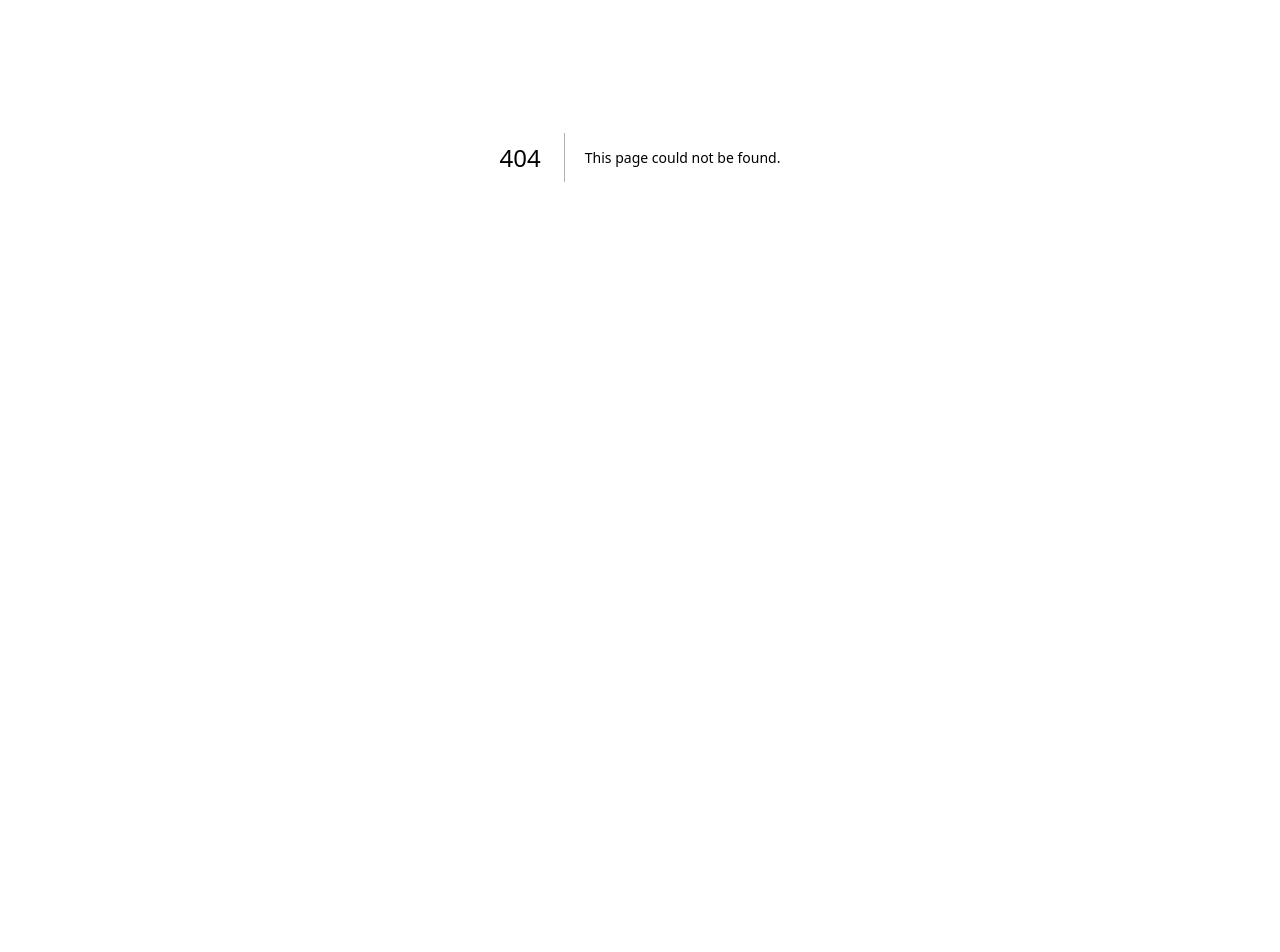
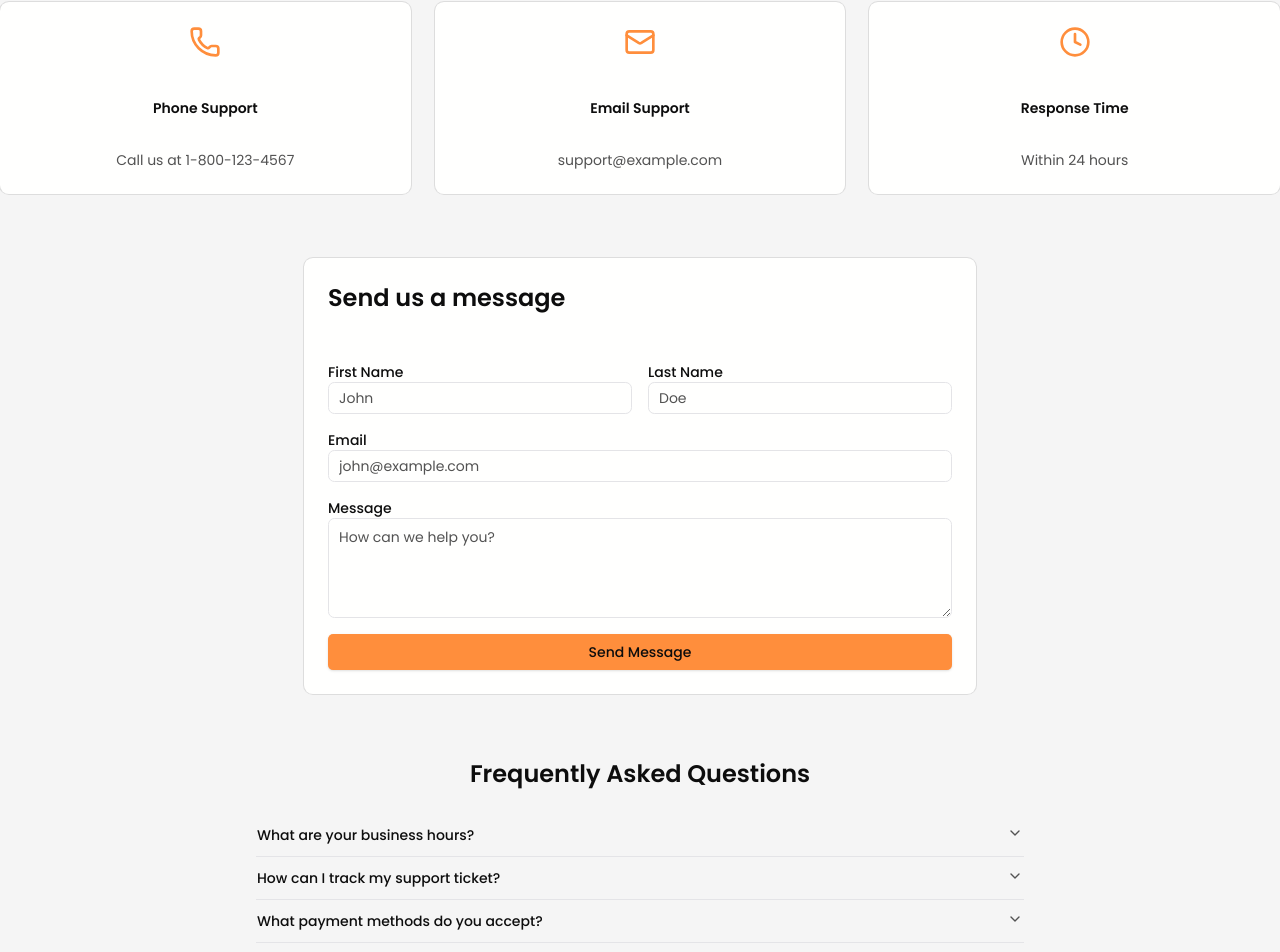
Before and after one commit to devkotarojan/aafnoinkv_main_project, a Next.js app: page /contact in a window 1280 px wide. Before the commit this address had no page. Shown: the part 243-1195 px from the top of the page. Before the commit the page ends 800 px from the top, so only its background shows below. Built offline with nearby package versions, Linux system fonts and the light colour scheme.

Commit message:
made the contact page

```diff
--- /dev/null
+++ b/src/app/(app)/contact/page.tsx
@@ -0,0 +1,158 @@
+"use client";
+
+import {
+  Clock,
+  Mail,
+  MessageSquare,
+  Phone,
+  type LucideIcon,
+} from "lucide-react";
+
+import { Button } from "@/components/ui/button";
+import { Card } from "@/components/ui/card";
+import { Input } from "@/components/ui/input";
+import { Textarea } from "@/components/ui/textarea";
+import {
+  Accordion,
+  AccordionContent,
+  AccordionItem,
+  AccordionTrigger,
+} from "@/components/ui/accordion";
+
+interface SupportOption {
+  icon: LucideIcon;
+  title: string;
+  description: string;
+}
+
+// Support options
+const supportOptions: SupportOption[] = [
+  {
+    icon: Phone,
+    title: "Phone Support",
+    description: "Call us at 1-800-123-4567",
+  },
+  {
+    icon: Mail,
+    title: "Email Support",
+    description: "support@example.com",
+  },
+  {
+    icon: Clock,
+    title: "Response Time",
+    description: "Within 24 hours",
+  },
+];
+
+// Frequently asked questions
+const faqs = [
+  {
+    question: "What are your business hours?",
+    answer:
+      "Our customer service team is available Monday through Friday, 9:00 AM to 6:00 PM EST. For urgent matters, we offer 24/7 emergency support.",
+  },
+  {
+    question: "How can I track my support ticket?",
+    answer:
+      "You can track your support ticket by logging into your account and visiting the 'Support Tickets' section. You'll receive email notifications for any updates.",
+  },
+  {
+    question: "What payment methods do you accept?",
+    answer:
+      "We accept all major credit cards (Visa, MasterCard, American Express), PayPal, and bank transfers for enterprise customers.",
+  },
+  {
+    question: "How long does it take to resolve issues?",
+    answer:
+      "Response times vary based on issue complexity. We aim to respond to all inquiries within 24 hours and resolve critical issues within 48 hours.",
+  },
+];
+
+export default function CustomerService() {
+  return (
+    <section className="py-16 justify-items-center">
+      <div className="container">
+        {/* Page heading */}
+        <div className="mx-auto max-w-4xl text-center">
+          <h1 className="mb-4 text-4xl font-bold tracking-tight">
+            How can we help you?
+          </h1>
+          <p className="mb-8 text-lg text-muted-foreground">
+            Our dedicated support team is here to assist you with any questions
+            or concerns you may have.
+          </p>
+        </div>
+
+        {/* Support Options */}
+        <div className="mb-16 grid gap-6 sm:grid-cols-2 lg:grid-cols-3">
+          {supportOptions.map((option) => (
+            <Card
+              key={option.title}
+              className="flex flex-col items-center p-6 text-center"
+            >
+              <option.icon className="mb-4 size-8 text-primary" />
+              <h3 className="mb-2 font-semibold">{option.title}</h3>
+              <p className="text-sm text-muted-foreground">
+                {option.description}
+              </p>
+            </Card>
+          ))}
+        </div>
+
+        {/* Contact Form */}
+        <div className="mx-auto mb-16 max-w-2xl">
+          <Card className="p-6">
+            <h2 className="mb-6 text-2xl font-semibold">
+              Send us a message
+            </h2>
+
+            <form className="space-y-4">
+              <div className="grid gap-4 sm:grid-cols-2">
+                <div className="space-y-2">
+                  <label className="text-sm font-medium">First Name</label>
+                  <Input placeholder="John" />
+                </div>
+
+                <div className="space-y-2">
+                  <label className="text-sm font-medium">Last Name</label>
+                  <Input placeholder="Doe" />
+                </div>
+              </div>
+
+              <div className="space-y-2">
+                <label className="text-sm font-medium">Email</label>
+                <Input type="email" placeholder="john@example.com" />
+              </div>
+
+              <div className="space-y-2">
+                <label className="text-sm font-medium">Message</label>
+                <Textarea
+                  placeholder="How can we help you?"
+                  className="min-h-[100px]"
+                />
+              </div>
+
+              <Button className="w-full" variant="default">Send Message</Button>
+            </form>
+          </Card>
+        </div>
+
+        {/* FAQ Section */}
+        <div className="mx-auto max-w-3xl">
+          <h2 className="mb-6 text-center text-2xl font-semibold">
+            Frequently Asked Questions
+          </h2>
+
+          <Accordion type="single" collapsible className="w-full">
+            {faqs.map((faq, index) => (
+              <AccordionItem key={faq.question} value={`item-${index}`}>
+                <AccordionTrigger>{faq.question}</AccordionTrigger>
+                <AccordionContent>{faq.answer}</AccordionContent>
+              </AccordionItem>
+            ))}
+          </Accordion>
+        </div>
+      </div>
+    </section>
+  );
+}
--- a/src/components/hero.tsx
+++ b/src/components/hero.tsx
@@ -357,7 +357,7 @@ export function Hero() {
                       <Icon className="size-5 sm:size-6" />
                     </div>
 
-                    <span className="text-xl font-black tracking-[0.15em] text-primary">
+                    <span className="text-xl font-black tracking-[0.15em] text-foreground">
                       {step.number}
                     </span>
                   </div>
@@ -390,30 +390,27 @@ export function Hero() {
           <div className="flex flex-col gap-7 lg:flex-row lg:items-end lg:justify-between">
             <div className="max-w-2xl">
               <h2 className="text-4xl font-extrabold leading-[1.02] tracking-[-0.055em] sm:text-5xl lg:text-7xl">
-                Start with something
+                Pick one
                 <br />
-                <span className="text-primary">worth making yours.</span>
+                <span className="text-primary">To design</span>
               </h2>
             </div>
 
-            <Link
-              href="/shop"
-              className="group inline-flex items-center gap-3 self-start text-sm font-bold text-muted-foreground transition-colors hover:text-foreground"
-            >
-              Explore the collection
-              <span className="flex size-10 items-center justify-center rounded-full border border-border bg-background transition-all duration-300 group-hover:border-primary group-hover:bg-primary group-hover:text-primary-foreground">
+            <Button asChild variant="link" className="self-start text-lg font-medium text-foreground">
+              <Link href="/shop" className="group">
+                Explore the collection
                 <ArrowRight className="size-4 transition-transform group-hover:translate-x-0.5" />
-              </span>
-            </Link>
+              </Link>
+            </Button>
           </div>
 
           {/* Product cards */}
           <div className="mt-10 grid gap-4 sm:mt-14 sm:grid-cols-2 lg:grid-cols-3">
-            {products.map((product, index) => (
+            {products.map((product) => (
               <Link
                 key={product.title}
                 href="/shop"
-                className="group relative aspect-[4/5] overflow-hidden rounded-2xl border border-border/70 bg-muted shadow-sm transition-all duration-500 hover:-translate-y-1 hover:shadow-xl"
+                className="group relative aspect-[5/5] overflow-hidden rounded-2xl border border-border/70 bg-muted shadow-sm transition-all duration-500 hover:-translate-y-1 hover:shadow-xl"
               >
                 <img
                   src={product.image}
@@ -423,15 +420,9 @@ export function Hero() {
 
                 <div className="absolute inset-0 bg-gradient-to-t from-black/75 via-black/20 to-transparent" />
 
-                <span className="absolute right-4 top-4 rounded-full bg-background/85 px-2.5 py-1 text-[9px] font-bold tracking-[0.18em] text-foreground backdrop-blur-sm">
-                  0{index + 1}
-                </span>
 
                 <div className="absolute inset-x-0 bottom-0 flex items-end justify-between p-5">
                   <div>
-                    <p className="text-[9px] font-bold tracking-[0.2em] text-primary">
-                      {product.label}
-                    </p>
                     <h3 className="mt-2 text-xl font-bold text-white">
                       {product.title}
                     </h3>
@@ -475,13 +466,17 @@ export function Hero() {
               </div>
 
               <div className="flex flex-col items-stretch gap-5 sm:items-start lg:items-end">
-                <Link
-                  href="/design"
-                  className="group inline-flex h-14 items-center justify-center gap-3 rounded-xl bg-background px-7 text-sm font-bold text-foreground shadow-xl transition-all duration-300 hover:-translate-y-1 hover:shadow-2xl"
+                <Button
+                  asChild
+                  variant="secondary"
+                  size="lg"
+                  className="h-14 text-base"
                 >
-                  Start Creating
-                  <ArrowRight className="size-4 transition-transform group-hover:translate-x-1" />
-                </Link>
+                  <Link href="/design" className="group">
+                    Start Creating
+                    <ArrowRight className="size-4 transition-transform group-hover:translate-x-1" />
+                  </Link>
+                </Button>
               </div>
             </div>
           </div>
--- a/src/components/product-card.tsx
+++ b/src/components/product-card.tsx
@@ -24,10 +24,10 @@ export interface ProductCardData {
 export function ProductCard({ product }: { product: ProductCardData }) {
   return (
     <Link href={product.href} className="group block focus-visible:outline-none">
-      <Card className="h-full overflow-hidden transition-all duration-300 hover:-translate-y-1 hover:shadow-lg">
+      <Card className="h-full pt-0 overflow-hidden transition-all duration-300 hover:-translate-y-1 hover:shadow-lg">
         <CardContent className="flex h-full flex-col p-0">
           {/* Image — fixed aspect so every card is the same height */}
-          <div className="relative aspect-[4/5] w-full overflow-hidden bg-muted">
+          <div className="relative aspect-[5/5] w-full overflow-hidden bg-muted">
             <Image
               src={product.imageSrc}
               alt={product.imageAlt}
--- a/src/components/product-detail.tsx
+++ b/src/components/product-detail.tsx
@@ -62,7 +62,7 @@ export function ProductDetail({ product }: { product: Product }) {
           {/* Image gallery */}
           <div className="space-y-4">
             {/* Main image */}
-            <div className="aspect-[3/4] overflow-hidden rounded-2xl bg-muted">
+            <div className="aspect-[9/8] overflow-hidden rounded-2xl bg-muted">
               <Image
                 src={selectedImage.src}
                 alt={selectedImage.alt}
@@ -80,7 +80,7 @@ export function ProductDetail({ product }: { product: Product }) {
                   onClick={() => setSelectedImage(image)}
                   aria-label={`View ${image.alt}`}
                   className={cn(
-                    "relative aspect-[3/4] overflow-hidden rounded-xl transition-all",
+                    "relative aspect-[4/4] overflow-hidden rounded-xl transition-all",
                     selectedImage.src === image.src
                       ? "ring-2 ring-primary ring-offset-2"
                       : "opacity-70 hover:opacity-100"
--- a/src/components/related-products.tsx
+++ b/src/components/related-products.tsx
@@ -1,5 +1,6 @@
 import Link from "next/link";
 import { ArrowRight } from "lucide-react";
+import { Button } from "./ui/button";
 
 import { ProductCard } from "@/components/product-card";
 import type { Product } from "@/data/products";
@@ -16,13 +17,12 @@ export function RelatedProducts({
       <div className="mx-auto max-w-7xl px-4 sm:px-6 lg:px-8">
         <div className="mb-8 flex items-center justify-between">
           <h2 className="text-2xl font-bold tracking-tight">{title}</h2>
-          <Link
-            href="/shop"
-            className="group inline-flex items-center gap-2 text-sm font-medium text-muted-foreground transition-colors hover:text-foreground"
-          >
-            View all
-            <ArrowRight className="size-4 transition-transform group-hover:translate-x-0.5" />
-          </Link>
+          <Button asChild variant="link" className="group gap-2 text-foreground">
+            <Link href="/shop">
+              View all
+              <ArrowRight className="size-4 transition-transform group-hover:translate-x-0.5" />
+            </Link>
+          </Button>
         </div>
         <div className="grid grid-cols-2 gap-4 sm:grid-cols-2 lg:grid-cols-4 xl:gap-6">
           {products.map((product) => (
--- /dev/null
+++ b/src/components/ui/accordion.tsx
@@ -0,0 +1,80 @@
+"use client"
+
+import * as React from "react"
+import { cn } from "cn"
+import { Accordion as AccordionPrimitive } from "radix-ui"
+import { ChevronDownIcon, ChevronUpIcon } from "lucide-react"
+
+function Accordion({
+  className,
+  ...props
+}: React.ComponentProps<typeof AccordionPrimitive.Root>) {
+  return (
+    <AccordionPrimitive.Root
+      data-slot="accordion"
+      className={cn("flex w-full flex-col", className)}
+      {...props}
+    />
+  )
+}
+
+function AccordionItem({
+  className,
+  ...props
+}: React.ComponentProps<typeof AccordionPrimitive.Item>) {
+  return (
+    <AccordionPrimitive.Item
+      data-slot="accordion-item"
+      className={cn("not-last:border-b", className)}
+      {...props}
+    />
+  )
+}
+
+function AccordionTrigger({
+  className,
+  children,
+  ...props
+}: React.ComponentProps<typeof AccordionPrimitive.Trigger>) {
+  return (
+    <AccordionPrimitive.Header className="flex">
+      <AccordionPrimitive.Trigger
+        data-slot="accordion-trigger"
+        className={cn(
+          "group/accordion-trigger relative flex flex-1 items-start justify-between rounded-lg border border-transparent py-2.5 text-left text-sm font-medium transition-all outline-none hover:underline focus-visible:border-ring focus-visible:ring-3 focus-visible:ring-ring/50 focus-visible:after:border-ring disabled:pointer-events-none disabled:opacity-50 **:data-[slot=accordion-trigger-icon]:ml-auto **:data-[slot=accordion-trigger-icon]:size-4 **:data-[slot=accordion-trigger-icon]:text-muted-foreground",
+          className
+        )}
+        {...props}
+      >
+        {children}
+        <ChevronDownIcon data-slot="accordion-trigger-icon" className="pointer-events-none shrink-0 group-aria-expanded/accordion-trigger:hidden" />
+        <ChevronUpIcon data-slot="accordion-trigger-icon" className="pointer-events-none hidden shrink-0 group-aria-expanded/accordion-trigger:inline" />
+      </AccordionPrimitive.Trigger>
+    </AccordionPrimitive.Header>
+  )
+}
+
+function AccordionContent({
+  className,
+  children,
+  ...props
+}: React.ComponentProps<typeof AccordionPrimitive.Content>) {
+  return (
+    <AccordionPrimitive.Content
+      data-slot="accordion-content"
+      className="overflow-hidden text-sm data-open:animate-accordion-down data-closed:animate-accordion-up"
+      {...props}
+    >
+      <div
+        className={cn(
+          "h-(--radix-accordion-content-height) pt-0 pb-2.5 [&_a]:underline [&_a]:underline-offset-3 [&_a]:hover:text-foreground [&_p:not(:last-child)]:mb-4",
+          className
+        )}
+      >
+        {children}
+      </div>
+    </AccordionPrimitive.Content>
+  )
+}
+
+export { Accordion, AccordionItem, AccordionTrigger, AccordionContent }
--- /dev/null
+++ b/src/components/ui/textarea.tsx
@@ -0,0 +1,17 @@
+import * as React from "react"
+import { cn } from "cn"
+
+function Textarea({ className, ...props }: React.ComponentProps<"textarea">) {
+  return (
+    <textarea
+      data-slot="textarea"
+      className={cn(
+        "flex field-sizing-content min-h-16 w-full rounded-lg border border-input bg-transparent px-2.5 py-2 text-base transition-colors outline-none placeholder:text-muted-foreground focus-visible:border-ring focus-visible:ring-3 focus-visible:ring-ring/50 disabled:cursor-not-allowed disabled:bg-input/50 disabled:opacity-50 aria-invalid:border-destructive aria-invalid:ring-3 aria-invalid:ring-destructive/20 md:text-sm dark:bg-input/30 dark:disabled:bg-input/80 dark:aria-invalid:border-destructive/50 dark:aria-invalid:ring-destructive/40",
+        className
+      )}
+      {...props}
+    />
+  )
+}
+
+export { Textarea }
```
